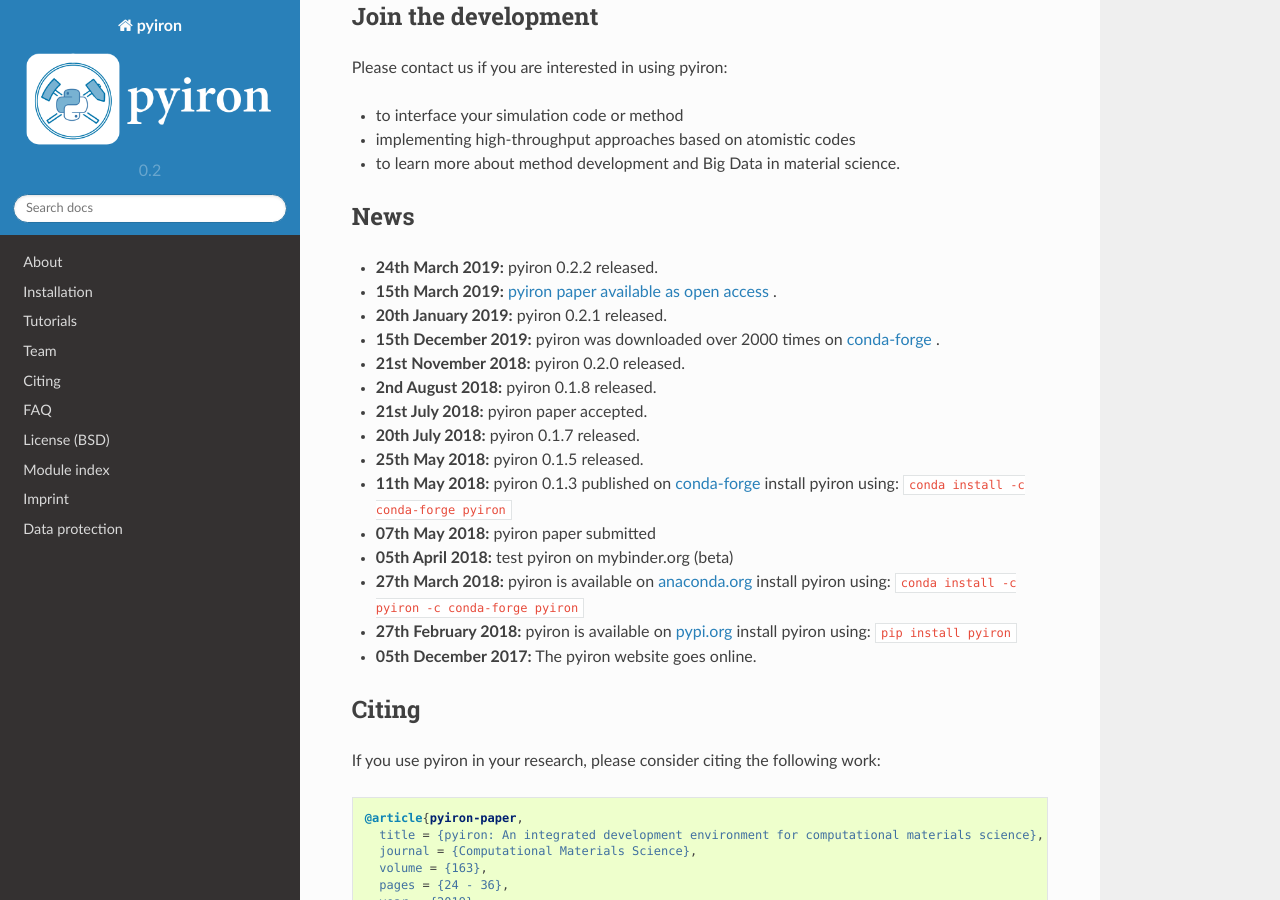
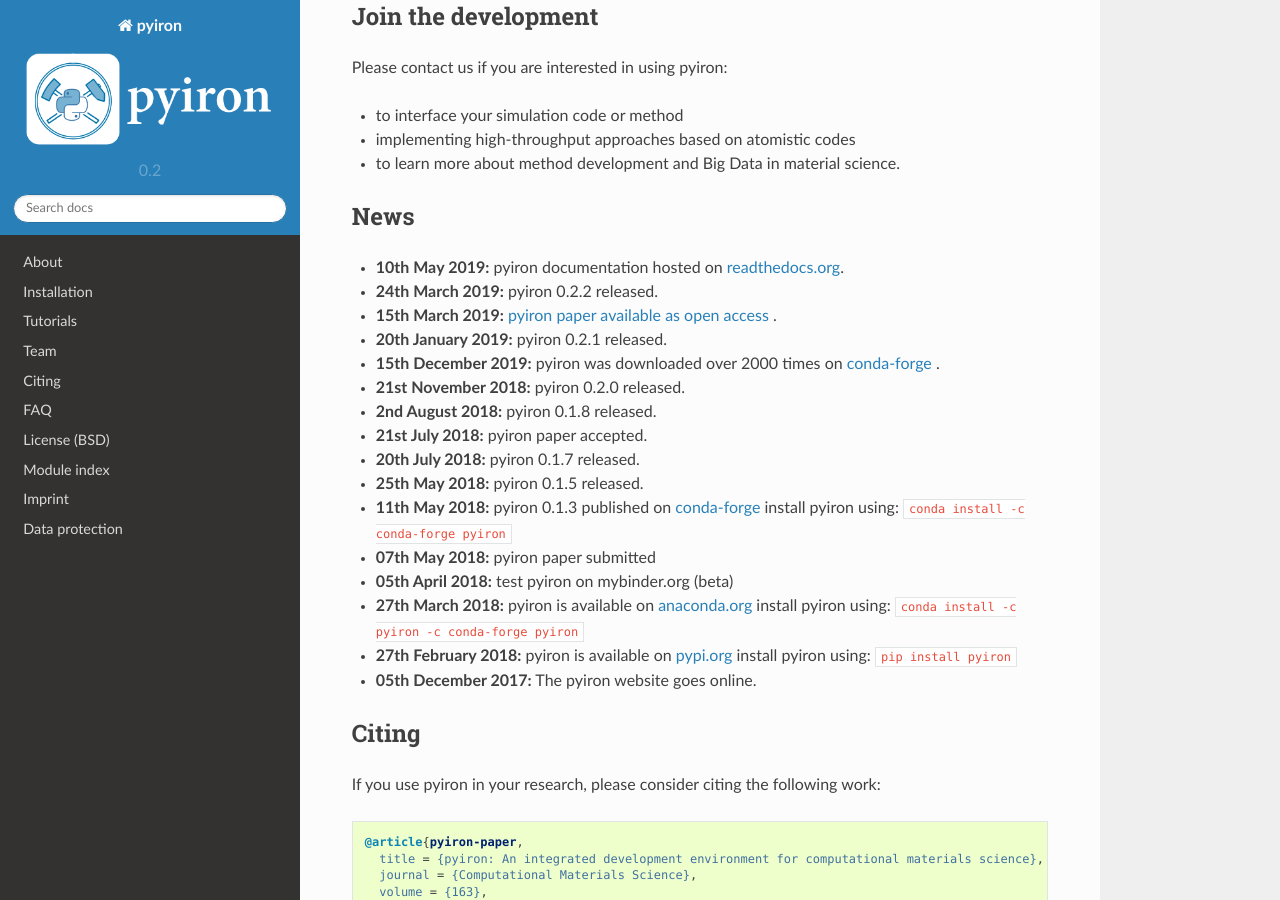
Before and after one commit to pyiron/pyiron, a Sphinx documentation site: the page built from docs/index.rst, in a window 1280 px wide and 900 px high, scrolled down 1384 px. Built offline with Sphinx 7.4.7 and the Read the Docs theme 2.0.0, drawn with Linux system fonts in a browser that asks for light colours; pages that are not in the unit, such as notebooks, are missing from menus; some of the changed lines change nothing that is shown.

Commit message:
Link to readthedocs.org

```diff
--- a/docs/index.rst
+++ b/docs/index.rst
@@ -68,6 +68,7 @@ Please contact us if you are interested in using pyiron:
 ****
 News
 ****
+* **10th May 2019:** pyiron documentation hosted on `readthedocs.org <https://pyiron.readthedocs.io>`_.
 * **24th March 2019:** pyiron 0.2.2 released.
 * **15th March 2019:** `pyiron paper available as open access <https://doi.org/10.1016/j.commatsci.2018.07.043>`_ .
 * **20th January 2019:** pyiron 0.2.1 released.
@@ -116,6 +117,6 @@ Read more about `citing individual modules/ plugins of pyiron and the implemente
    source/citation.rst
    source/faq.rst
    License (BSD) <https://github.com/pyiron/pyiron/blob/master/LICENSE>
-   Module index <https://pyiron.github.io/py-modindex.html>
+   Module index <https://pyiron.readthedocs.io/en/latest/py-modindex.html>
    Imprint <https://www.mpie.de/impressum>
    Data protection <https://www.mpie.de/3392182/data-protection>
```
